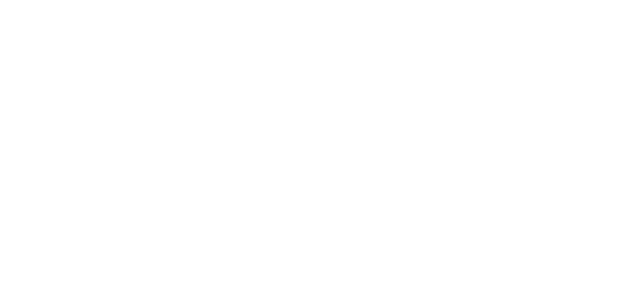
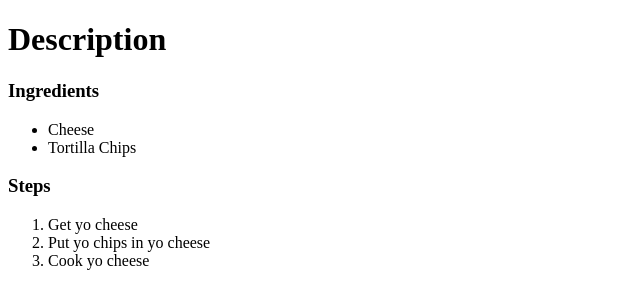
Before and after one commit to zuckerburger/odin-recipes, a plain HTML site: page recipes/nachos.html in a window 1280 px wide. Shown: the whole page, without its empty margins (0-640 px from the left). Drawn offline with Linux system fonts and the light colour scheme.

Commit message:
Added nacho cheese description
Added the ingredients and steps for nacho cheese

```diff
--- a/recipes/nachos.html
+++ b/recipes/nachos.html
@@ -3,3 +3,17 @@
   <meta charset="UTF-8">
   <title>Na-cho-cheese! | Recipes</title>
 </head>
+<body>
+  <h1>Description</h1>
+  <h3>Ingredients</h3>
+    <ul>
+      <li>Cheese</li>
+      <li>Tortilla Chips</li>
+    </ul>
+  <h3>Steps</h3>
+  <ol>
+    <li>Get yo cheese</li>
+    <li>Put yo chips in yo cheese</li>
+    <li>Cook yo cheese</li>
+  </ol>
+</body>
```
